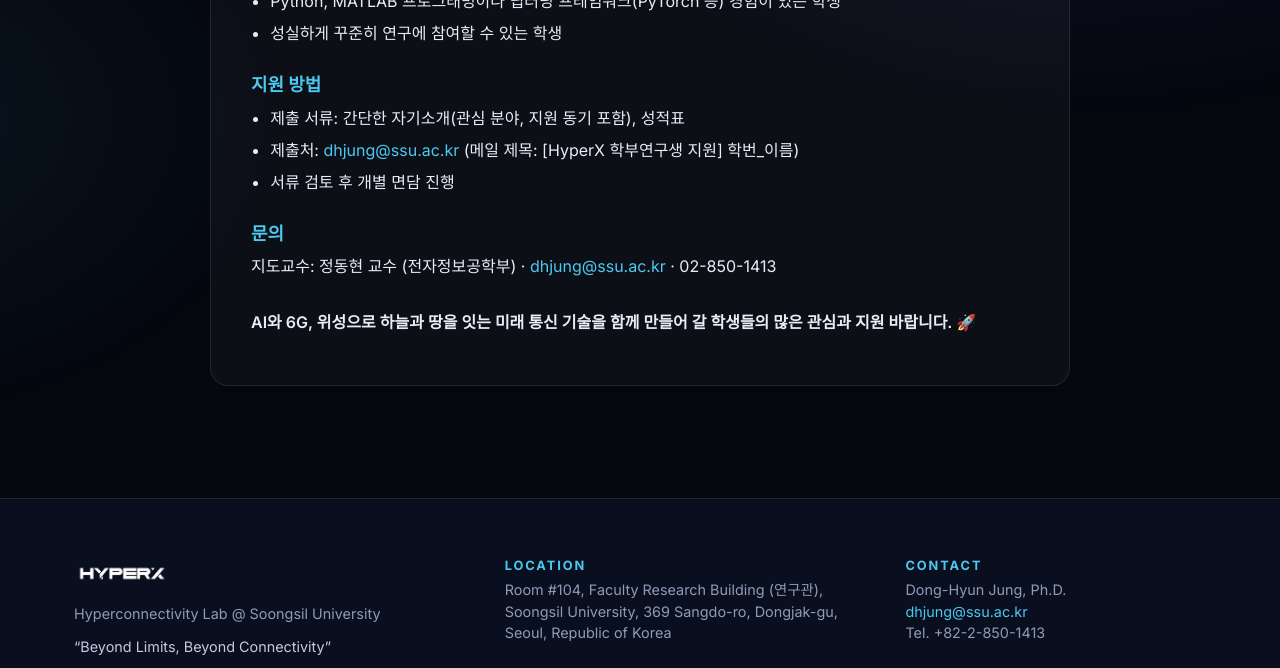
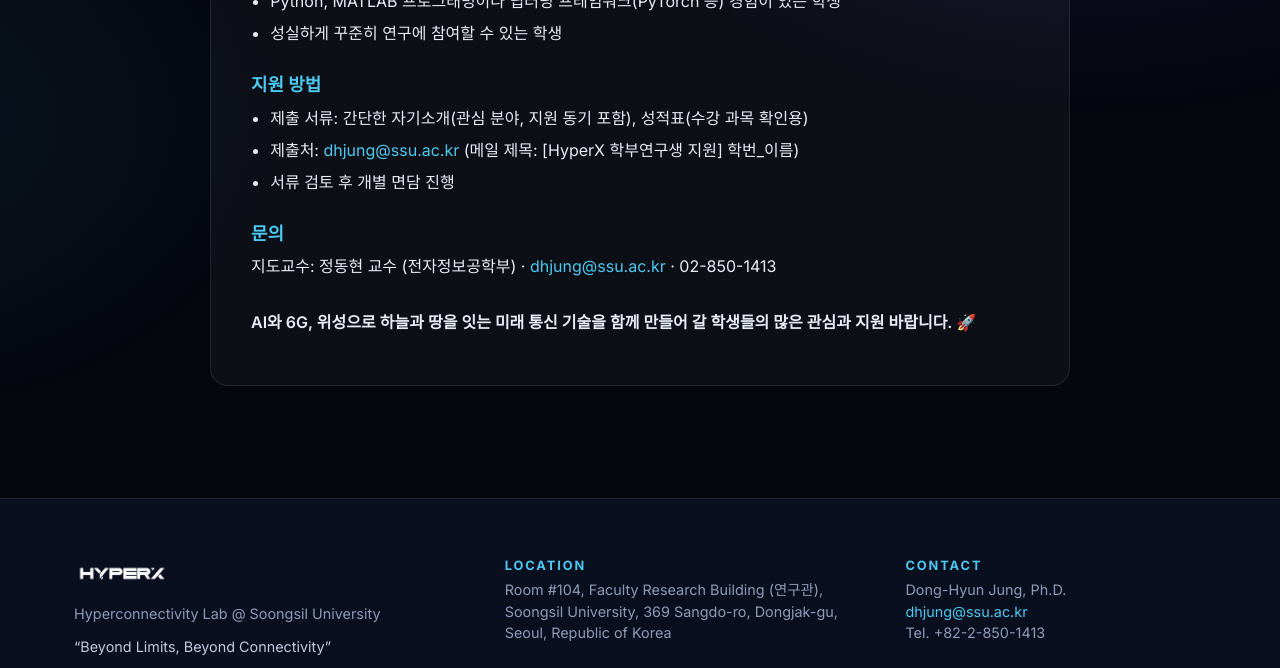
Before and after one commit to hyperx-web/hyperx, a Jekyll site: the page built from recruit.html, in a window 1280 px wide and 900 px high, scrolled down 1323 px. Shown: the part 152-820 px from the top of the window. Built offline with Jekyll 4.4.1, drawn with Linux system fonts in a browser that asks for light colours; some web fonts are replaced.

Commit message:
Recruit: clarify transcript purpose
Co-Authored-By: Claude Opus 5.5 <noreply@anthropic.com>

```diff
--- a/recruit.html
+++ b/recruit.html
@@ -51,7 +51,7 @@ eyebrow: Position Available
 
       <h3>지원 방법</h3>
       <ul>
-        <li>제출 서류: 간단한 자기소개(관심 분야, 지원 동기 포함), 성적표</li>
+        <li>제출 서류: 간단한 자기소개(관심 분야, 지원 동기 포함), 성적표(수강 과목 확인용)</li>
         <li>제출처: <a href="mailto:dhjung@ssu.ac.kr">dhjung@ssu.ac.kr</a> (메일 제목: [HyperX 학부연구생 지원] 학번_이름)</li>
         <li>서류 검토 후 개별 면담 진행</li>
       </ul>
```
